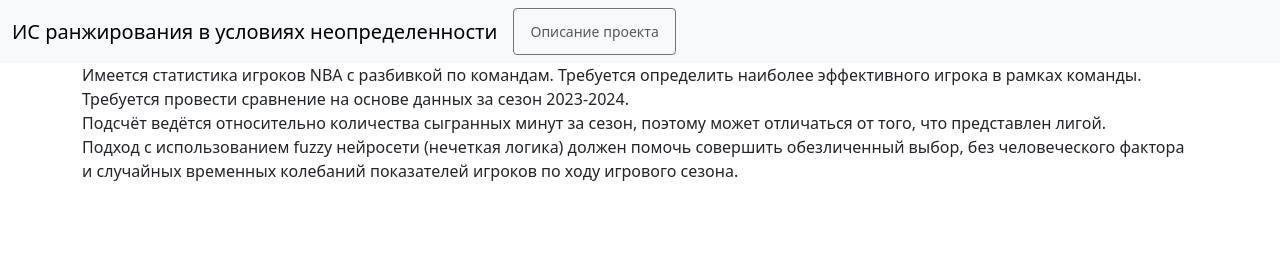
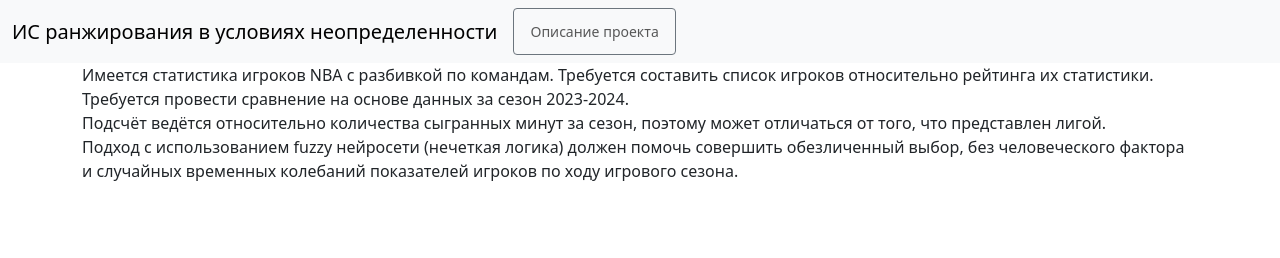
Before and after one commit to m1stakk3/ISofObjectRankingUnderUncertaintyConditions, a Flask app: page /help in a window 1280 px wide. Shown: the top 258 px of the page. Run offline with Flask 3, Linux system fonts and the light colour scheme.

Commit message:
feat(help): update info

```diff
--- a/server/templates/help.html
+++ b/server/templates/help.html
@@ -21,7 +21,7 @@
     </nav>
     <div class="container text-left">
         <p>
-            Имеется статистика игроков NBA с разбивкой по командам. Требуется определить наиболее эффективного игрока в рамках команды.<br>
+            Имеется статистика игроков NBA с разбивкой по командам. Требуется составить список игроков относительно рейтинга их статистики.<br>
             Требуется провести сравнение на основе данных за сезон 2023-2024. <br>
             Подсчёт ведётся относительно количества сыгранных минут за сезон, поэтому может отличаться от того, что представлен лигой.<br>
             Подход с использованием fuzzy нейросети (нечеткая логика) должен помочь совершить обезличенный выбор, без человеческого фактора и случайных временных колебаний показателей игроков по ходу игрового сезона.
```
